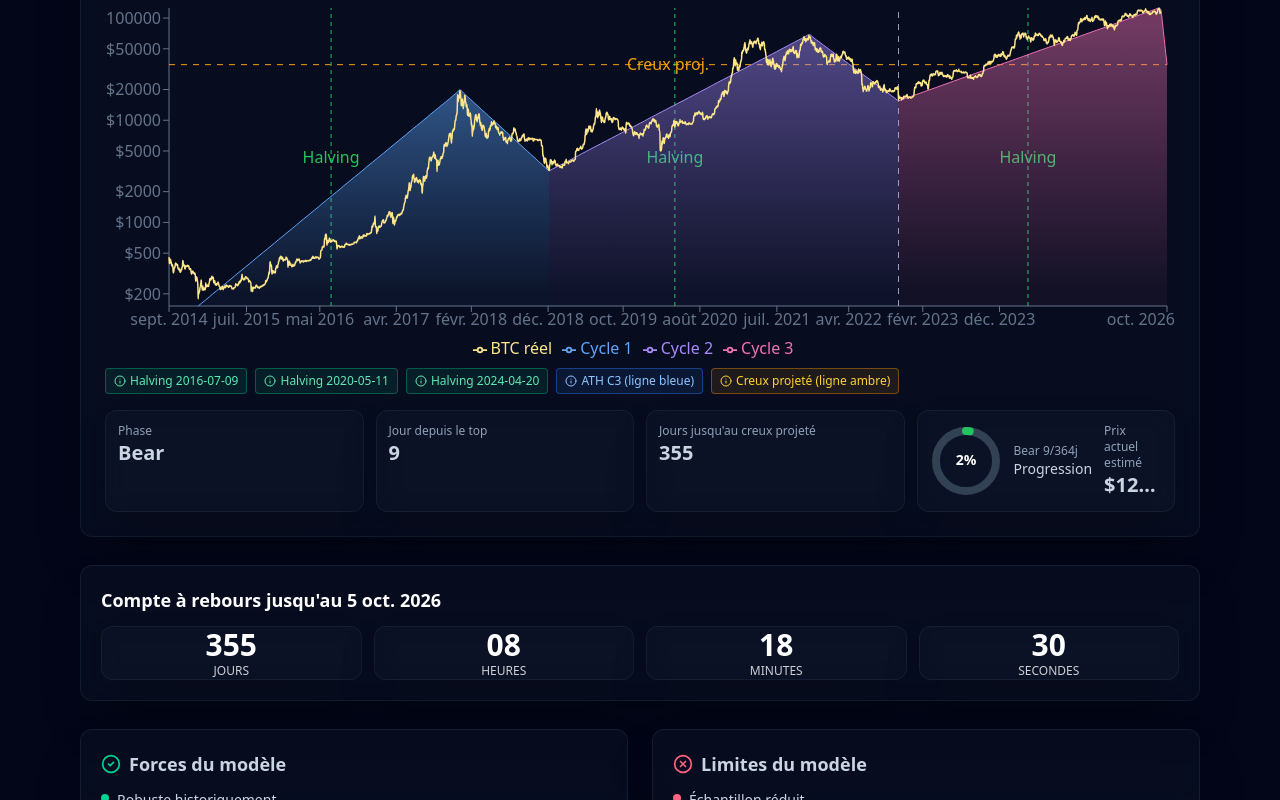
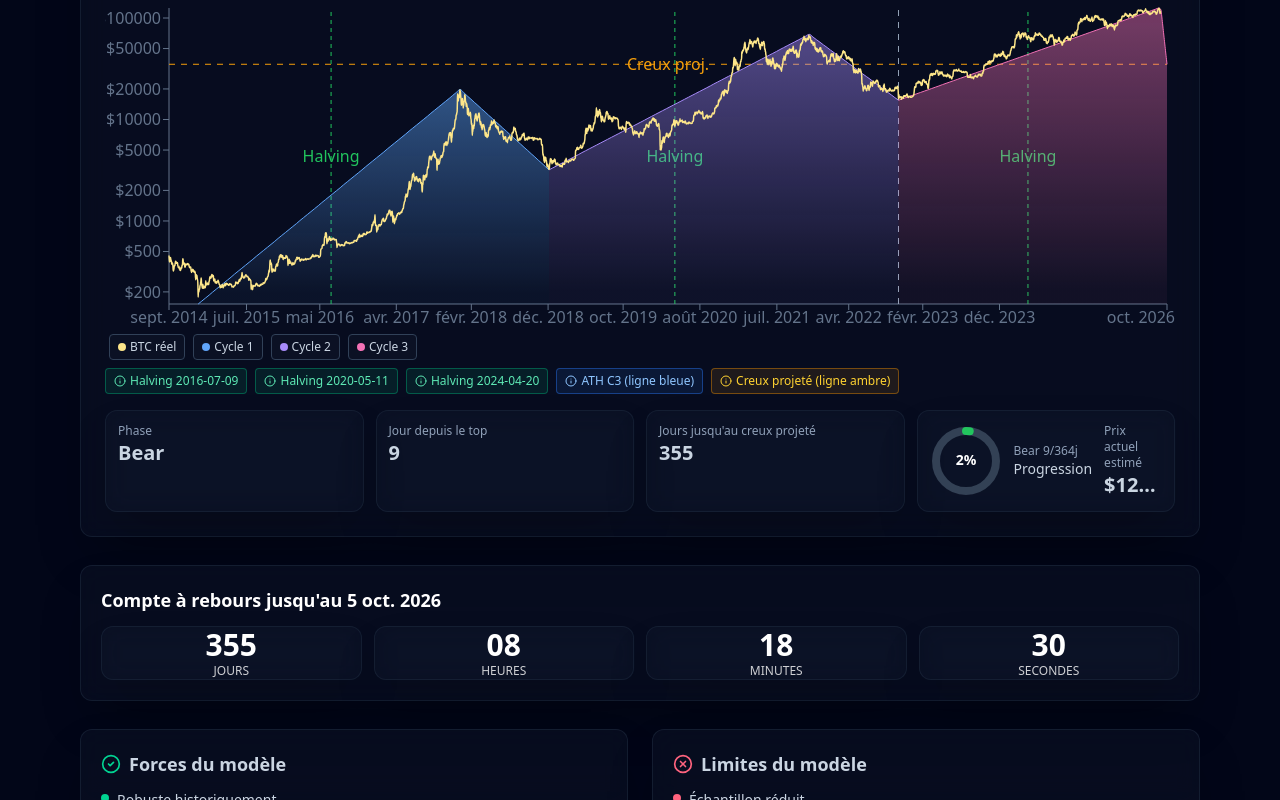
Before and after one commit to DanielJandric/cryptos, a Next.js app: page / in a window 1280 px wide. Shown: the part 2331-3131 px from the top of the page. Built offline with nearby package versions, Linux system fonts and the light colour scheme.

Commit message:
feat: compact legend for iPhone; horizontal toolbar overflow on mobile

```diff
--- a/app/globals.css
+++ b/app/globals.css
@@ -68,3 +68,7 @@
   background: linear-gradient(90deg, rgba(255,255,255,0) 0%, rgba(255,255,255,0.06) 20%, rgba(255,255,255,0) 40%);
   background-size: 200% 100%;
 }
+
+/* Hide scrollbar for horizontal toolbars on mobile */
+.no-scrollbar::-webkit-scrollbar { display: none; }
+.no-scrollbar { -ms-overflow-style: none; scrollbar-width: none; }
--- a/components/ChartSection.tsx
+++ b/components/ChartSection.tsx
@@ -52,6 +52,29 @@
   projected: boolean;
   btc?: number;
 };
+
+function CustomLegend({ payload }: { payload?: Array<{ value: string; color?: string }> }) {
+  if (!payload || !payload.length) return null;
+  const short = (v: string) => {
+    if (v === "Cycle 1") return "C1";
+    if (v === "Cycle 2") return "C2";
+    if (v === "Cycle 3") return "C3";
+    if (v.toLowerCase().includes("nasdaq")) return "NDQ";
+    if (v.toLowerCase().includes("btc")) return "BTC";
+    return v;
+  };
+  return (
+    <div className="flex flex-wrap items-center gap-2 text-xs">
+      {payload.map((it) => (
+        <div key={it.value} className="flex items-center gap-1 px-2 py-1 rounded border border-slate-700 bg-slate-900/60">
+          <span className="inline-block size-2 rounded-full" style={{ background: it.color || "#94a3b8" }} />
+          <span className="sm:hidden">{short(it.value)}</span>
+          <span className="hidden sm:inline">{it.value}</span>
+        </div>
+      ))}
+    </div>
+  );
+}
 
 function CustomTooltip({ active, payload, label }: { active?: boolean; payload?: TooltipPayloadItem[]; label?: number | string }) {
   if (!active || !payload?.length || label == null) return null;
@@ -194,7 +217,7 @@
             )}
             <YAxis scale={yScale} domain={["auto", "auto"]} tickFormatter={(v) => `$${Math.round(v)}`} stroke="#64748b" />
             <Tooltip content={<CustomTooltip />} cursor={{ stroke: "#94a3b8", strokeDasharray: 4 }} />
-            <Legend wrapperStyle={{ color: "#cbd5e1" }} />
+            <Legend content={<CustomLegend />} />
 
             {/* Lignes de référence (exemple: sommet cycle 3 et creux projeté) */}
             {xMode === "date" && (
```
